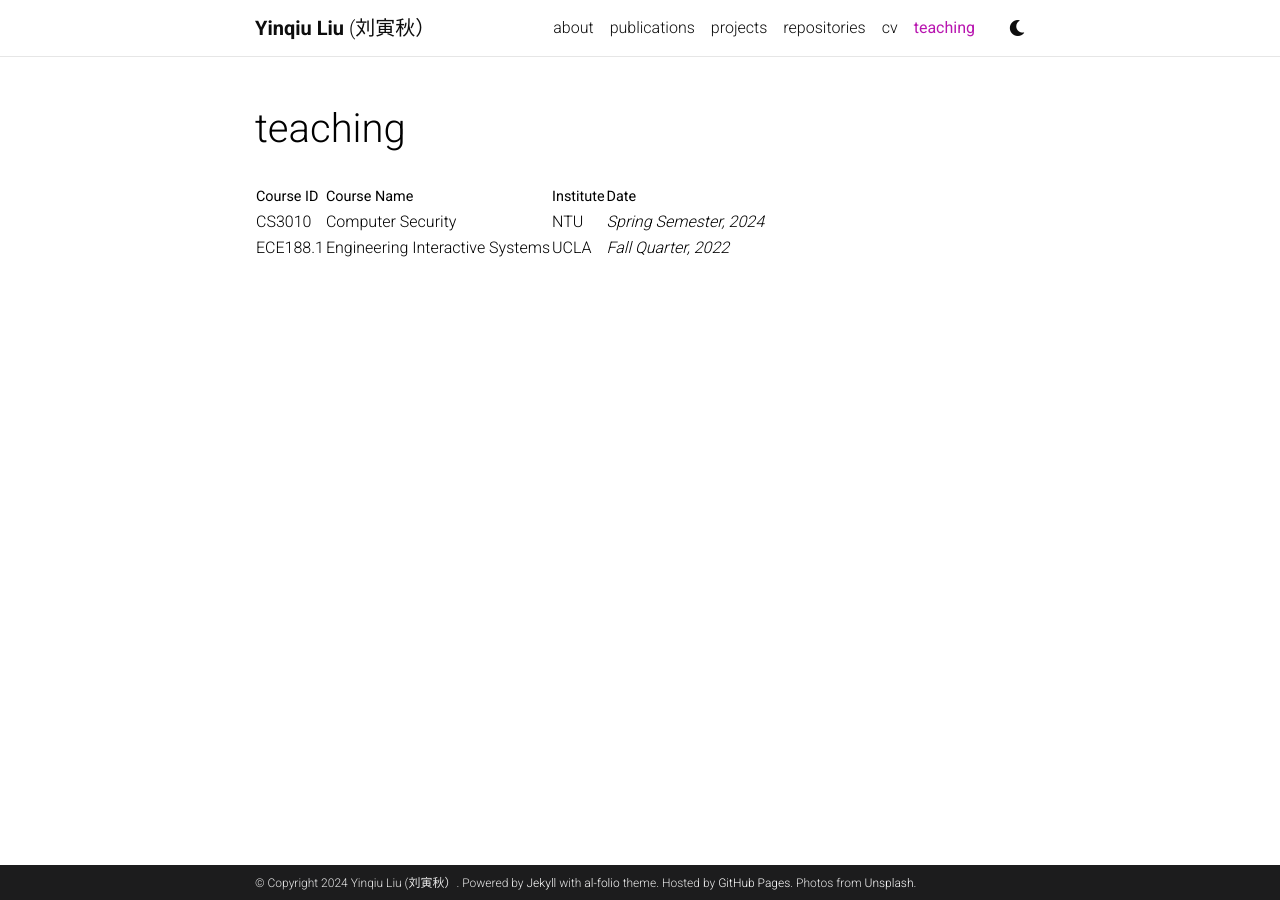
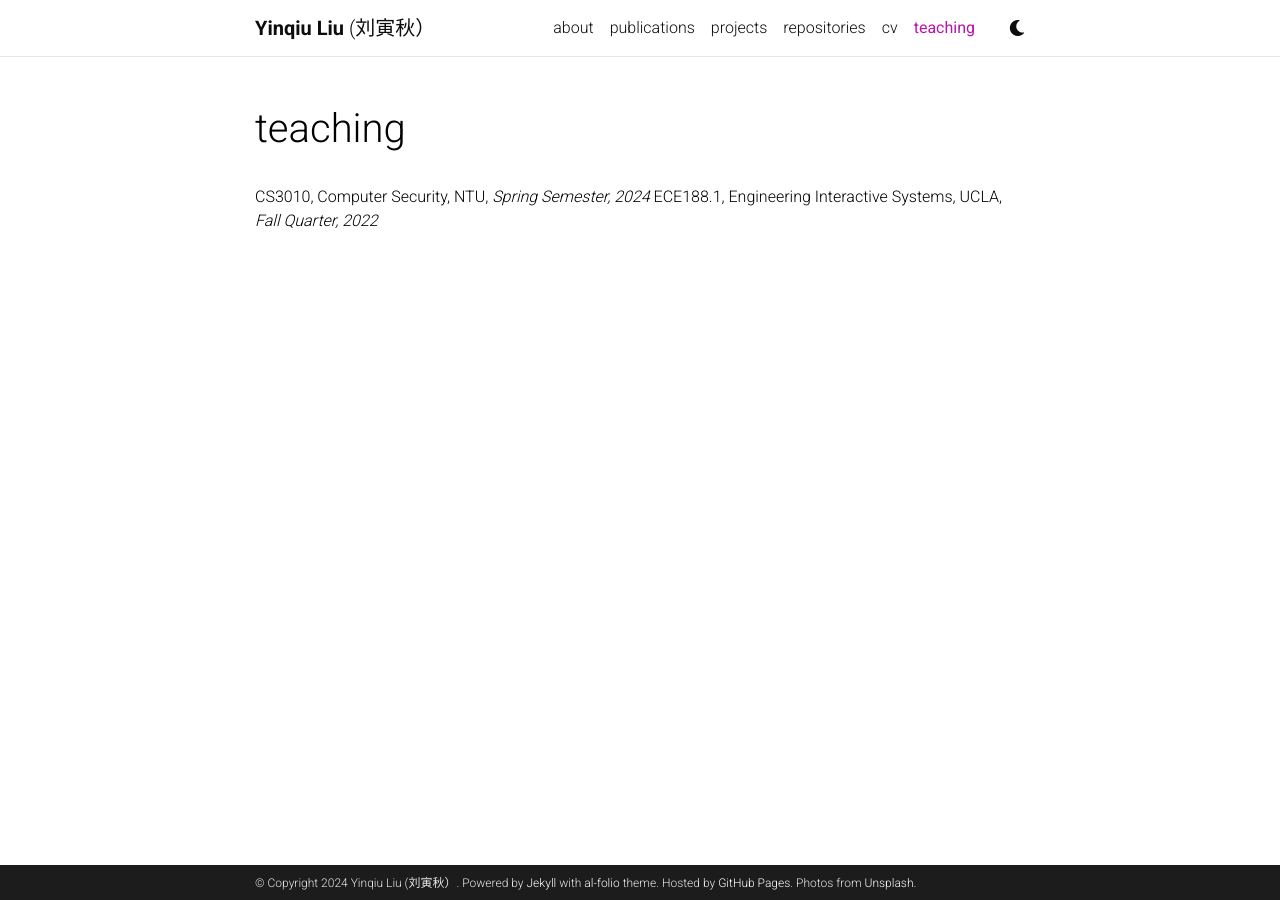
Before and after one commit to yinqiuliu/yinqiuliu.github.io, a Jekyll site: the page built from _pages/teaching.md, in a window 1280 px wide. Built offline with Jekyll 4.4.1, drawn with Linux system fonts in a browser that asks for light colours; comment, search, counter and statistics services are not loaded; a style sheet for code colours, icons or effects is not loaded.

Commit message:
Update teaching.md

```diff
--- a/_pages/teaching.md
+++ b/_pages/teaching.md
@@ -7,7 +7,5 @@ nav: true
 nav_order: 5
 ---
 
-|  Course ID   | Course Name  |  Institute | Date |
-|  ----  | ----  | ----| ----|
-| CS3010  | Computer Security | NTU | *Spring Semester, 2024* |
-| ECE188.1  | Engineering Interactive Systems | UCLA | *Fall Quarter, 2022*|
+CS3010, Computer Security, NTU, *Spring Semester, 2024*
+ECE188.1, Engineering Interactive Systems, UCLA, *Fall Quarter, 2022*
```
